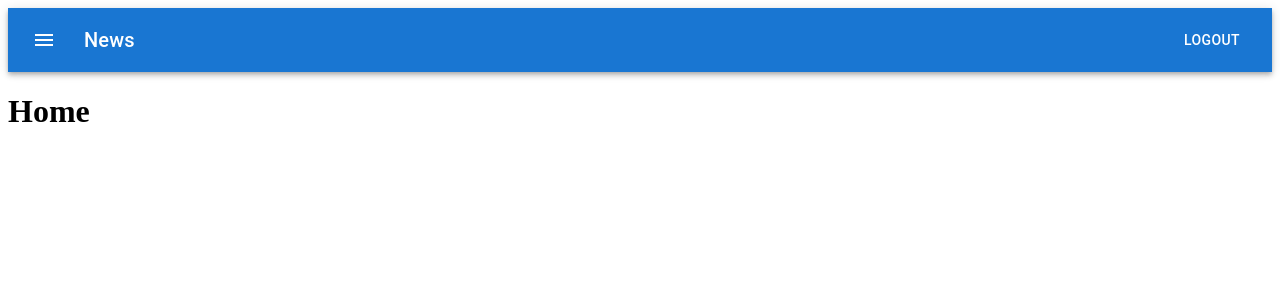
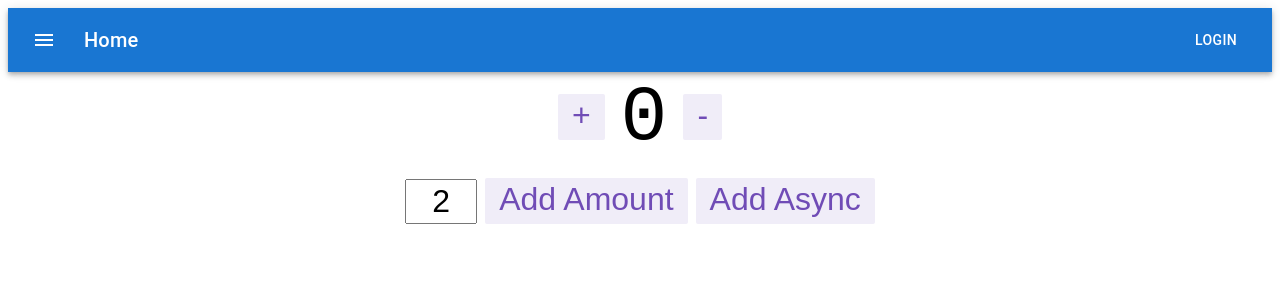
Before and after one commit to HamzaAziz-1/mern-template, a React (Vite) app in the folder client/: page / in a window 1280 px wide. Shown: the top 300 px of the page. Built offline with nearby package versions, Linux system fonts and the light colour scheme; no server answers.

Commit message:
added redux toolkit

```diff
--- a/client/package.json
+++ b/client/package.json
@@ -14,9 +14,11 @@
     "@emotion/styled": "^11.11.0",
     "@mui/icons-material": "^5.15.3",
     "@mui/material": "^5.15.3",
+    "@reduxjs/toolkit": "^2.0.1",
     "axios": "^1.6.5",
     "react": "^18.2.0",
     "react-dom": "^18.2.0",
+    "react-redux": "^9.0.4",
     "react-router-dom": "^6.21.1",
     "react-toastify": "^9.1.3"
   },
--- /dev/null
+++ b/client/src/app/store.js
@@ -0,0 +1,8 @@
+import { configureStore } from "@reduxjs/toolkit";
+import counterReducer from "../features/counter/counterSlice";
+
+export default configureStore({
+  reducer: {
+    counter: counterReducer,
+  },
+});
--- a/client/src/components/NavBar.jsx
+++ b/client/src/components/NavBar.jsx
@@ -10,7 +10,7 @@
 import { useNavigate } from "react-router-dom";
 
 export default function NavBar() {
-  const {user,logoutUser} = useGlobalContext();
+  const { user, logoutUser } = useGlobalContext();
   const navigate = useNavigate();
   return (
     <Box sx={{ flexGrow: 1 }}>
@@ -25,13 +25,19 @@
           >
             <MenuIcon />
           </IconButton>
-          <Typography variant="h6" component="div" sx={{ flexGrow: 1 }}>
-            News
+
+          <Typography variant="h6" onClick={()=>navigate('/')} component="div" sx={{ flexGrow: 1 }}>
+            Home
           </Typography>
           {user ? (
-            <Button color="inherit" onClick={()=>navigate('/login')}>Login</Button>
+            <Button color="inherit" onClick={logoutUser}>
+              {" "}
+              Logout
+            </Button>
           ) : (
-            <Button color="inherit" onClick={logoutUser} > Logout</Button>
+            <Button color="inherit" onClick={() => navigate("/login")}>
+              Login
+            </Button>
           )}
         </Toolbar>
       </AppBar>
--- /dev/null
+++ b/client/src/features/counter/Counter.jsx
@@ -0,0 +1,60 @@
+import React, { useState } from "react";
+import { useSelector, useDispatch } from "react-redux";
+import {
+  decrement,
+  increment,
+  incrementByAmount,
+  incrementAsync,
+  selectCount,
+} from "./counterSlice";
+import styles from "./Counter.module.css";
+
+export function Counter() {
+  const count = useSelector(selectCount);
+  const dispatch = useDispatch();
+  const [incrementAmount, setIncrementAmount] = useState("2");
+
+  return (
+    <div>
+      <div className={styles.row}>
+        <button
+          className={styles.button}
+          aria-label="Increment value"
+          onClick={() => dispatch(increment())}
+        >
+          +
+        </button>
+        <span className={styles.value}>{count}</span>
+        <button
+          className={styles.button}
+          aria-label="Decrement value"
+          onClick={() => dispatch(decrement())}
+        >
+          -
+        </button>
+      </div>
+      <div className={styles.row}>
+        <input
+          className={styles.textbox}
+          aria-label="Set increment amount"
+          value={incrementAmount}
+          onChange={(e) => setIncrementAmount(e.target.value)}
+        />
+        <button
+          className={styles.button}
+          onClick={() =>
+            dispatch(incrementByAmount(Number(incrementAmount) || 0))
+          }
+        >
+          Add Amount
+        </button>
+        <button
+          className={styles.asyncButton}
+          onClick={() => dispatch(incrementAsync(Number(incrementAmount) || 0))}
+        >
+          Add Async
+        </button>
+      </div>
+    </div>
+  );
+}
--- /dev/null
+++ b/client/src/features/counter/Counter.module.css
@@ -0,0 +1,75 @@
+.row {
+  display: flex;
+  align-items: center;
+  justify-content: center;
+}
+
+.row:not(:last-child) {
+  margin-bottom: 16px;
+}
+
+.value {
+  font-size: 78px;
+  padding-left: 16px;
+  padding-right: 16px;
+  margin-top: 2px;
+  font-family: 'Courier New', Courier, monospace;
+}
+
+.button {
+  appearance: none;
+  border: none;
+  background: none;
+  font-size: 32px;
+  padding-left: 12px;
+  padding-right: 12px;
+  outline: none;
+  border: 2px solid transparent;
+  color: rgb(112, 76, 182);
+  padding-bottom: 4px;
+  cursor: pointer;
+  background-color: rgba(112, 76, 182, 0.1);
+  border-radius: 2px;
+  transition: all 0.15s;
+}
+
+.textbox {
+  font-size: 32px;
+  padding: 2px;
+  width: 64px;
+  text-align: center;
+  margin-right: 8px;
+}
+
+.button:hover, .button:focus {
+  border: 2px solid rgba(112, 76, 182, 0.4);
+}
+
+.button:active {
+  background-color: rgba(112, 76, 182, 0.2);
+}
+
+.asyncButton {
+  composes: button;
+  position: relative;
+  margin-left: 8px;
+}
+
+.asyncButton:after {
+  content: "";
+  background-color: rgba(112, 76, 182, 0.15);
+  display: block;
+  position: absolute;
+  width: 100%;
+  height: 100%;
+  left: 0;
+  top: 0;
+  opacity: 0;
+  transition: width 1s linear, opacity 0.5s ease 1s;
+}
+
+.asyncButton:active:after {
+  width: 0%;
+  opacity: 1;
+  transition: 0s
+}
--- /dev/null
+++ b/client/src/features/counter/counterSlice.js
@@ -0,0 +1,42 @@
+import { createSlice } from "@reduxjs/toolkit";
+
+export const counterSlice = createSlice({
+  name: "counter",
+  initialState: {
+    value: 0,
+  },
+  reducers: {
+    increment: (state) => {
+      // Redux Toolkit allows us to write "mutating" logic in reducers. It
+      // doesn't actually mutate the state because it uses the immer library,
+      // which detects changes to a "draft state" and produces a brand new
+      // immutable state based off those changes
+      state.value += 1;
+    },
+    decrement: (state) => {
+      state.value -= 1;
+    },
+    incrementByAmount: (state, action) => {
+      state.value += action.payload;
+    },
+  },
+});
+
+export const { increment, decrement, incrementByAmount } = counterSlice.actions;
+
+// The function below is called a thunk and allows us to perform async logic. It
+// can be dispatched like a regular action: `dispatch(incrementAsync(10))`. This
+// will call the thunk with the `dispatch` function as the first argument. Async
+// code can then be executed and other actions can be dispatched
+export const incrementAsync = (amount) => (dispatch) => {
+  setTimeout(() => {
+    dispatch(incrementByAmount(amount));
+  }, 1000);
+};
+
+// The function below is called a selector and allows us to select a value from
+// the state. Selectors can also be defined inline where they're used instead of
+// in the slice file. For example: `useSelector((state) => state.counter.value)`
+export const selectCount = (state) => state.counter.value;
+
+export default counterSlice.reducer;
--- a/client/src/main.jsx
+++ b/client/src/main.jsx
@@ -3,13 +3,16 @@
 import App from "./App.jsx";
 import { BrowserRouter } from "react-router-dom";
 import { AppProvider } from "./context/AuthContext";
-
+import store from "./app/store";
+import { Provider } from "react-redux";
 ReactDOM.createRoot(document.getElementById("root")).render(
   <React.StrictMode>
     <BrowserRouter>
+    <Provider store={store}>
     <AppProvider>
       <App />
     </AppProvider>
+    </Provider>
     </BrowserRouter>
   </React.StrictMode>
 );
--- a/client/src/pages/Home.jsx
+++ b/client/src/pages/Home.jsx
@@ -1,8 +1,8 @@
 import React from 'react'
-
+import { Counter } from '../features/counter/Counter'
 function Home() {
   return (
-    <h1>Home</h1>
+    <Counter/>
   )
 }
 
```
Also changed, not shown: 1 other file (tests, documents, lock files or other folders).
